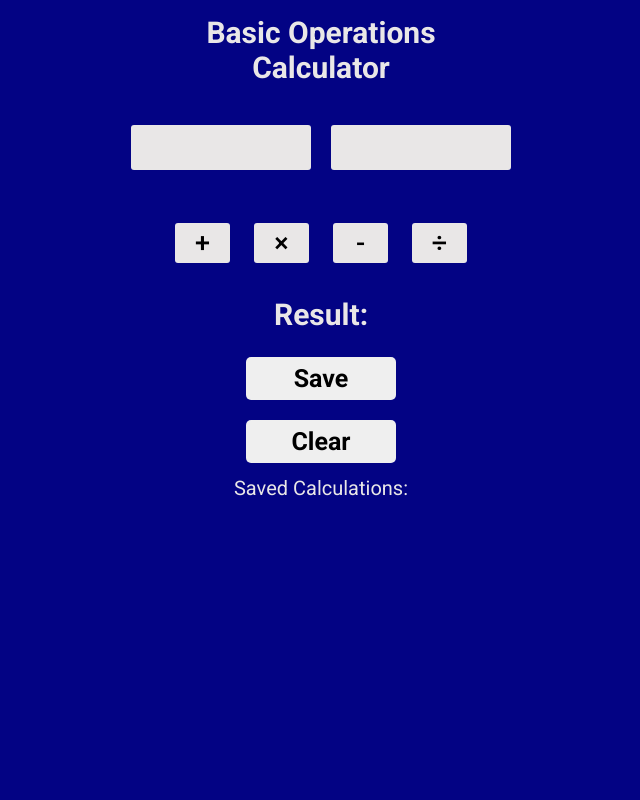
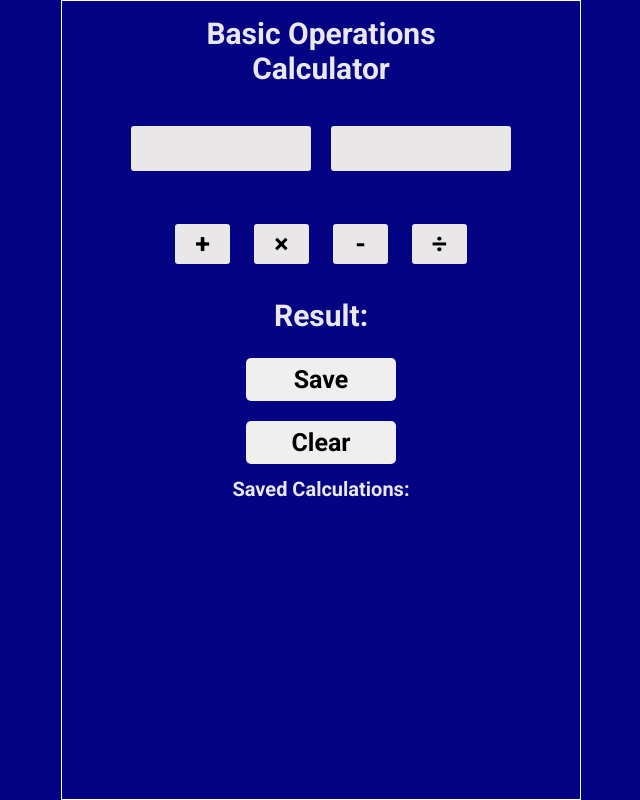
Before and after one commit to Oyeins-GUI/basic-calculator, a plain HTML site: page index.html in a window 1280 px wide. Shown: the whole page, without its empty margins (319-959 px from the left). Drawn offline with Linux system fonts and the light colour scheme.

Commit message:
Update styles.css

```diff
--- a/styles.css
+++ b/styles.css
@@ -7,10 +7,6 @@
     text-align: center;
     font-family: Roboto;
     font-weight: 700;
-}
-
-html {
-    min-width: 390px;
 }
 
 :root {
@@ -25,7 +21,7 @@ body {
 }
 
 .main-cal {
-    max-width: 390px;
+    width: 520px;
     height: auto;
     position: absolute;
     top: 0;
@@ -33,6 +29,7 @@ body {
     right: 0;
     bottom: 0;
     margin: auto;
+    border: 1px solid white;
 }
 
 h1 {
@@ -89,7 +86,6 @@ input:hover {
     min-width: 55px;
     border-radius: 3px;
     font-size: 27px;
-    font-weight: 500;
     cursor: default;
 }
 
@@ -103,7 +99,6 @@ input:hover {
 p {
     color: var(--normal-state-bg);
     font-size: 30px;
-    font-weight: bold;
     margin-bottom: 15px;
 }
 
@@ -123,7 +118,6 @@ h1 {
 
 button {
     font-size: 25px;
-    font-weight: bold;
     margin: 10px;
     padding: 7px;
     width: 150px;
@@ -174,5 +168,4 @@ button:hover {
 .save-text,
 .saved-cal {
     font-size: 20px;
-    font-weight: normal;
 }
```
